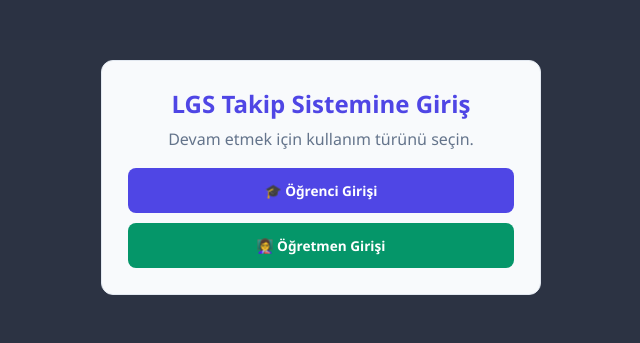
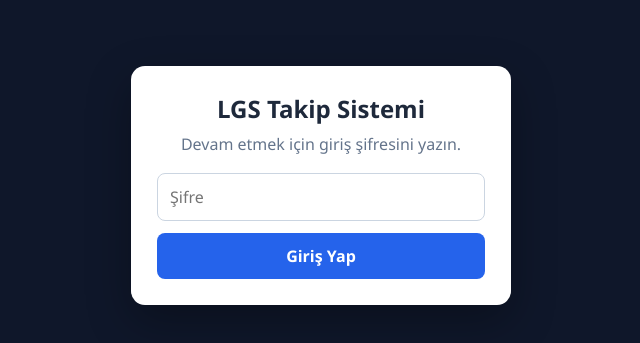
Before and after one commit to alifen60/ogrencitakipmuhittiniho.github.io, a plain HTML site: page index.html in a window 1280 px wide. Shown: the part 215-558 px from the top of the page, without its empty margins (319-959 px from the left). Drawn offline with Linux system fonts and the light colour scheme.

Commit message:
Add password overlay for site access

```diff
--- a/index.html
+++ b/index.html
@@ -182,6 +182,16 @@
     </style>
 </head>
 <body>
+
+<div id="site-password-overlay" style="position:fixed;inset:0;z-index:100001;background:#0f172a;display:flex;align-items:center;justify-content:center;padding:16px;">
+    <form onsubmit="return unlockSite(event)" style="width:100%;max-width:380px;background:white;padding:26px;border-radius:14px;box-shadow:0 16px 45px rgba(0,0,0,.3);text-align:center;">
+        <h2 style="margin:0 0 8px;color:#1e293b;">LGS Takip Sistemi</h2>
+        <p style="margin:0 0 18px;color:#64748b;">Devam etmek için giriş şifresini yazın.</p>
+        <input id="site-password-input" type="password" inputmode="numeric" autocomplete="off" placeholder="Şifre" aria-label="Giriş şifresi" required style="width:100%;padding:12px;border:1px solid #cbd5e1;border-radius:8px;font-size:1rem;">
+        <button type="submit" style="width:100%;margin-top:12px;padding:12px;border:0;border-radius:8px;background:#2563eb;color:white;font-weight:700;font-size:1rem;cursor:pointer;">Giriş Yap</button>
+        <p id="site-password-error" role="alert" style="display:none;margin:12px 0 0;color:#dc2626;font-size:.9rem;">Şifre yanlış. Tekrar deneyin.</p>
+    </form>
+</div>
 
 <div id="role-entry-overlay" style="position:fixed;inset:0;z-index:100000;background:rgba(15,23,42,.88);display:flex;align-items:center;justify-content:center;padding:16px;">
     <div class="section-box" role="dialog" aria-modal="true" aria-labelledby="role-entry-title" style="width:100%;max-width:440px;padding:26px;text-align:center;">
@@ -563,6 +573,19 @@
 </div>
 
 <script>
+    function unlockSite(event) {
+        event.preventDefault();
+        const input = document.getElementById("site-password-input");
+        if (input.value === "759103") {
+            document.getElementById("site-password-overlay").remove();
+            return false;
+        }
+        document.getElementById("site-password-error").style.display = "block";
+        input.value = "";
+        input.focus();
+        return false;
+    }
+
     let db;
     let currentUsername = null, currentStudentName = "", currentRole = null, studentOwnerUsername = null;
     let appLoading = false;
```
